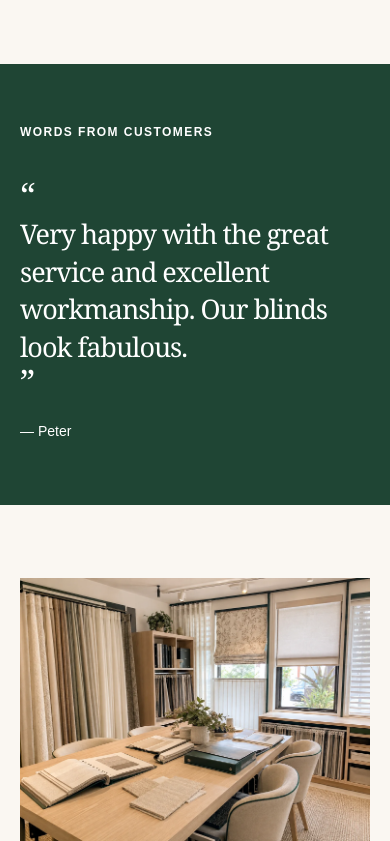
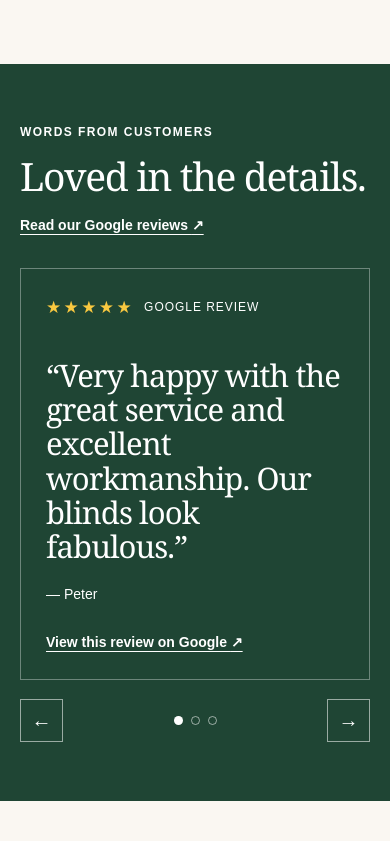
Before and after one commit to LXMachado/AC-B-draft, a plain HTML site: page index.html in a window 390 px wide. Shown: the part 4202-5043 px from the top of the page. Drawn offline with Linux system fonts and the light colour scheme.

Commit message:
feat(reviews): convert testimonial into navigable carousel
Swap the static review blockquote for a three-slide carousel that
cycles through Google customer reviews. Slides are driven by arrow
buttons and dot indicators wired through data attributes in
script.js, with horizontal track translation handling the transition.
Each slide links directly to its source on Google, and the markup
exposes carousel and slide positions via ARIA roles and labels so
assistive tech can announce where the user is in the sequence.

A new heading row pairs an eyebrow with an h2 title and a "Read our
Google reviews" link, while styles.css restyles the slide as a
framed card with star rating, serif quote, and bottom-aligned source
link across breakpoints.

```diff
--- a/index.html
+++ b/index.html
@@ -321,17 +321,51 @@
         </div>
       </section>
 
-      <section class="section review">
-        <div class="wrap review-grid">
-          <p class="eyebrow">Words from customers</p>
-          <blockquote>
-            “<br /><span
-              >Very happy with the great service and excellent workmanship. Our
-              blinds look fabulous.</span
-            ><br />”
-          </blockquote>
-          <div>
-            <p class="review-name">— Peter</p>
+      <section class="section review" aria-labelledby="reviews-title">
+        <div class="wrap">
+          <div class="review-heading">
+            <div>
+              <p class="eyebrow">Words from customers</p>
+              <h2 id="reviews-title">Loved in the details.</h2>
+            </div>
+            <a
+              class="google-reviews-link"
+              href="https://share.google/RmVdEhzAPSWIJ779n"
+              target="_blank"
+              rel="noopener noreferrer"
+              >Read our Google reviews <span aria-hidden="true">↗</span></a
+            >
+          </div>
+          <div class="review-slider" data-review-slider aria-roledescription="carousel" aria-label="Google customer reviews">
+            <div class="review-viewport">
+              <div class="review-track">
+                <article class="review-slide" role="group" aria-roledescription="slide" aria-label="1 of 3">
+                  <div class="review-stars" aria-label="Google review"><span aria-hidden="true">★★★★★</span><span>Google review</span></div>
+                  <blockquote>“Very happy with the great service and excellent workmanship. Our blinds look fabulous.”</blockquote>
+                  <p class="review-name">— Peter</p>
+                  <a href="https://share.google/RmVdEhzAPSWIJ779n" target="_blank" rel="noopener noreferrer">View this review on Google <span aria-hidden="true">↗</span></a>
+                </article>
+                <article class="review-slide" role="group" aria-roledescription="slide" aria-label="2 of 3">
+                  <div class="review-stars" aria-label="Google review"><span aria-hidden="true">★★★★★</span><span>Google review</span></div>
+                  <p class="review-prompt">A customer’s feedback, shared directly on Google.</p>
+                  <a class="review-open" href="https://share.google/CVP36XkL0MxNp5BkF" target="_blank" rel="noopener noreferrer">Read this review on Google <span aria-hidden="true">↗</span></a>
+                </article>
+                <article class="review-slide" role="group" aria-roledescription="slide" aria-label="3 of 3">
+                  <div class="review-stars" aria-label="Google review"><span aria-hidden="true">★★★★★</span><span>Google review</span></div>
+                  <p class="review-prompt">Another kind word from an A Curtains &amp; Blinds customer.</p>
+                  <a class="review-open" href="https://share.google/zyK74ZCMb66Qhn62g" target="_blank" rel="noopener noreferrer">Read this review on Google <span aria-hidden="true">↗</span></a>
+                </article>
+              </div>
+            </div>
+            <div class="review-controls">
+              <button class="review-control" type="button" data-review-previous aria-label="Show previous review">←</button>
+              <div class="review-dots" role="tablist" aria-label="Choose a review">
+                <button type="button" role="tab" aria-selected="true" aria-label="Show review 1" data-review-dot="0"></button>
+                <button type="button" role="tab" aria-selected="false" aria-label="Show review 2" data-review-dot="1"></button>
+                <button type="button" role="tab" aria-selected="false" aria-label="Show review 3" data-review-dot="2"></button>
+              </div>
+              <button class="review-control" type="button" data-review-next aria-label="Show next review">→</button>
+            </div>
           </div>
         </div>
       </section>
--- a/script.js
+++ b/script.js
@@ -42,3 +42,29 @@ reset.addEventListener("click", () => {
   form.reset();
   document.querySelector("#name").focus();
 });
+
+const reviewSlider = document.querySelector("[data-review-slider]");
+if (reviewSlider) {
+  const track = reviewSlider.querySelector(".review-track");
+  const slides = [...reviewSlider.querySelectorAll(".review-slide")];
+  const dots = [...reviewSlider.querySelectorAll("[data-review-dot]")];
+  let currentReview = 0;
+
+  const showReview = (index) => {
+    currentReview = (index + slides.length) % slides.length;
+    track.style.transform = `translateX(-${currentReview * 100}%)`;
+    dots.forEach((dot, dotIndex) =>
+      dot.setAttribute("aria-selected", String(dotIndex === currentReview)),
+    );
+  };
+
+  reviewSlider
+    .querySelector("[data-review-previous]")
+    .addEventListener("click", () => showReview(currentReview - 1));
+  reviewSlider
+    .querySelector("[data-review-next]")
+    .addEventListener("click", () => showReview(currentReview + 1));
+  dots.forEach((dot, index) =>
+    dot.addEventListener("click", () => showReview(index)),
+  );
+}
--- a/styles.css
+++ b/styles.css
@@ -488,22 +488,101 @@ h3 {
 .review .eyebrow {
   color: #fff;
 }
-.review-grid {
+.review-heading {
   display: grid;
-  gap: 20px;
+  gap: 18px;
+  margin-bottom: 31px;
+}
+.review h2 {
+  font: 400 39px/1.03 var(--serif);
+  letter-spacing: -0.035em;
+}
+.google-reviews-link,
+.review-slide a {
+  width: fit-content;
+  color: #fff;
+  font-size: 14px;
+  font-weight: 700;
+  text-underline-offset: 4px;
+}
+.review-viewport {
+  overflow: hidden;
+}
+.review-track {
+  display: flex;
+  transition: transform 0.45s ease;
+}
+.review-slide {
+  min-width: 100%;
+  display: flex;
+  min-height: 280px;
+  flex-direction: column;
+  align-items: flex-start;
+  padding: 25px;
+  border: 1px solid rgb(255 255 255 / 35%);
+}
+.review-stars {
+  display: flex;
+  gap: 10px;
+  align-items: center;
+  margin-bottom: 36px;
+  font-size: 12px;
+  letter-spacing: 0.08em;
+  text-transform: uppercase;
+}
+.review-stars span:first-child {
+  color: #f9c840;
+  letter-spacing: 0.14em;
+  font-size: 17px;
 }
 .review blockquote {
-  font: 400 34px/1.1 var(--serif);
+  font: 400 31px/1.1 var(--serif);
   margin: 0;
   letter-spacing: -0.03em;
 }
-.review blockquote span {
-  font-size: 27px;
-  line-height: 1.15;
-}
 .review-name {
   font-size: 14px;
-  margin: 0 0 3px;
+  margin: 20px 0 25px;
+}
+.review-prompt {
+  max-width: 510px;
+  margin: 0 0 30px;
+  font: 400 31px/1.1 var(--serif);
+  letter-spacing: -0.03em;
+}
+.review-slide a {
+  margin-top: auto;
+}
+.review-controls {
+  display: flex;
+  align-items: center;
+  justify-content: space-between;
+  margin-top: 19px;
+}
+.review-control,
+.review-dots button {
+  border: 1px solid rgb(255 255 255 / 55%);
+  background: transparent;
+  color: #fff;
+  cursor: pointer;
+}
+.review-control {
+  width: 43px;
+  height: 43px;
+  font-size: 20px;
+}
+.review-dots {
+  display: flex;
+  gap: 8px;
+}
+.review-dots button {
+  width: 9px;
+  height: 9px;
+  padding: 0;
+  border-radius: 50%;
+}
+.review-dots button[aria-selected="true"] {
+  background: #fff;
 }
 .review .content-note {
   color: rgba(255, 255, 255, 0.75);
@@ -861,9 +940,13 @@ button:focus-visible {
   .work-video {
     height: auto;
   }
-  .review-grid {
-    grid-template-columns: 0.7fr 1.6fr 0.7fr;
+  .review-heading {
+    grid-template-columns: 1fr auto;
     align-items: end;
+  }
+  .review-slide {
+    min-height: 320px;
+    padding: 40px;
   }
   .showroom-grid {
     grid-template-columns: 1fr 1fr;
@@ -947,11 +1030,13 @@ button:focus-visible {
   .review {
     padding: 90px 0;
   }
-  .review blockquote {
-    font-size: 53px;
+  .review h2 {
+    font-size: 55px;
   }
-  .review blockquote span {
-    font-size: 42px;
+  .review blockquote,
+  .review-prompt {
+    max-width: 910px;
+    font-size: 48px;
   }
   .quote {
     padding-bottom: 118px;
```
